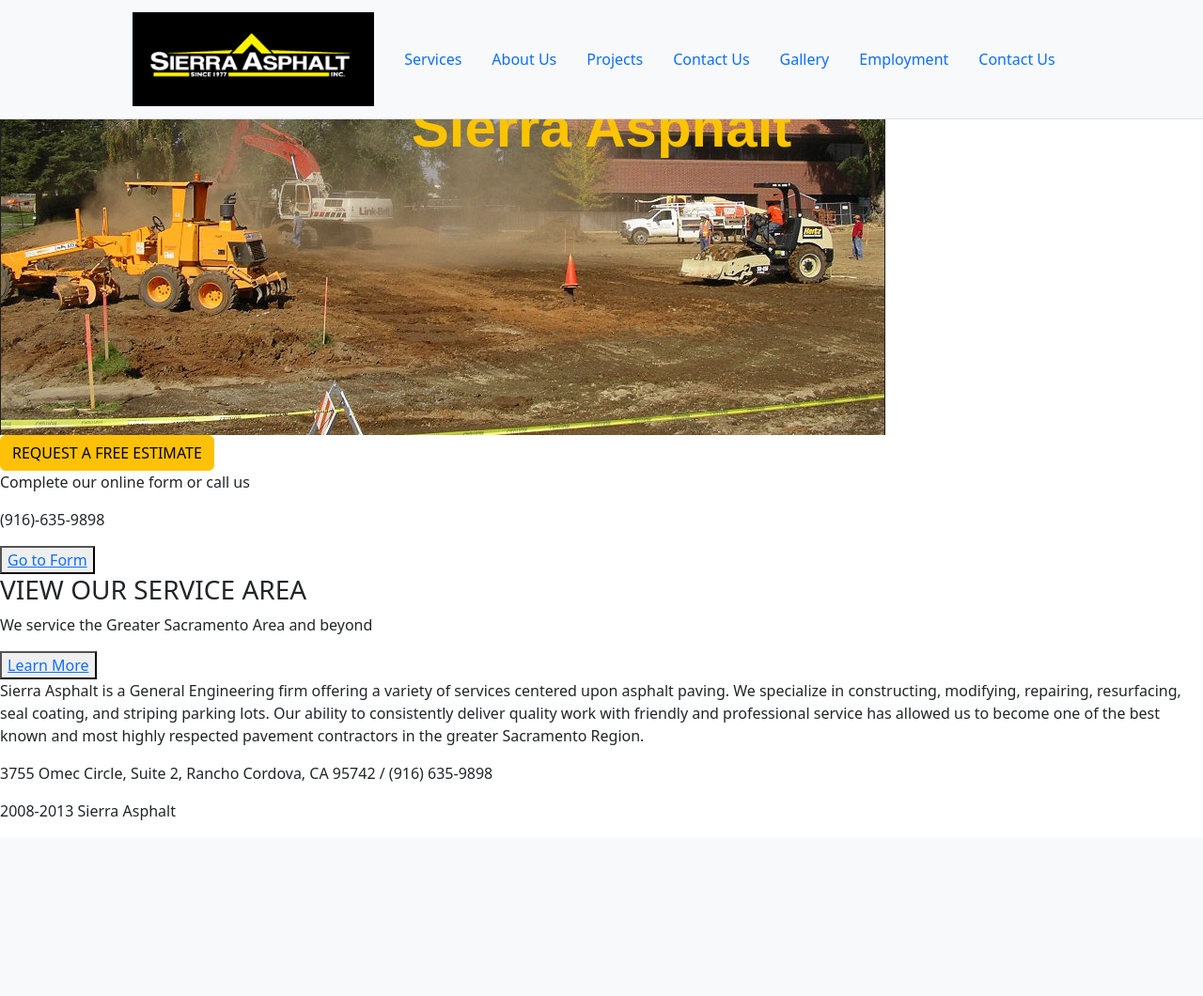
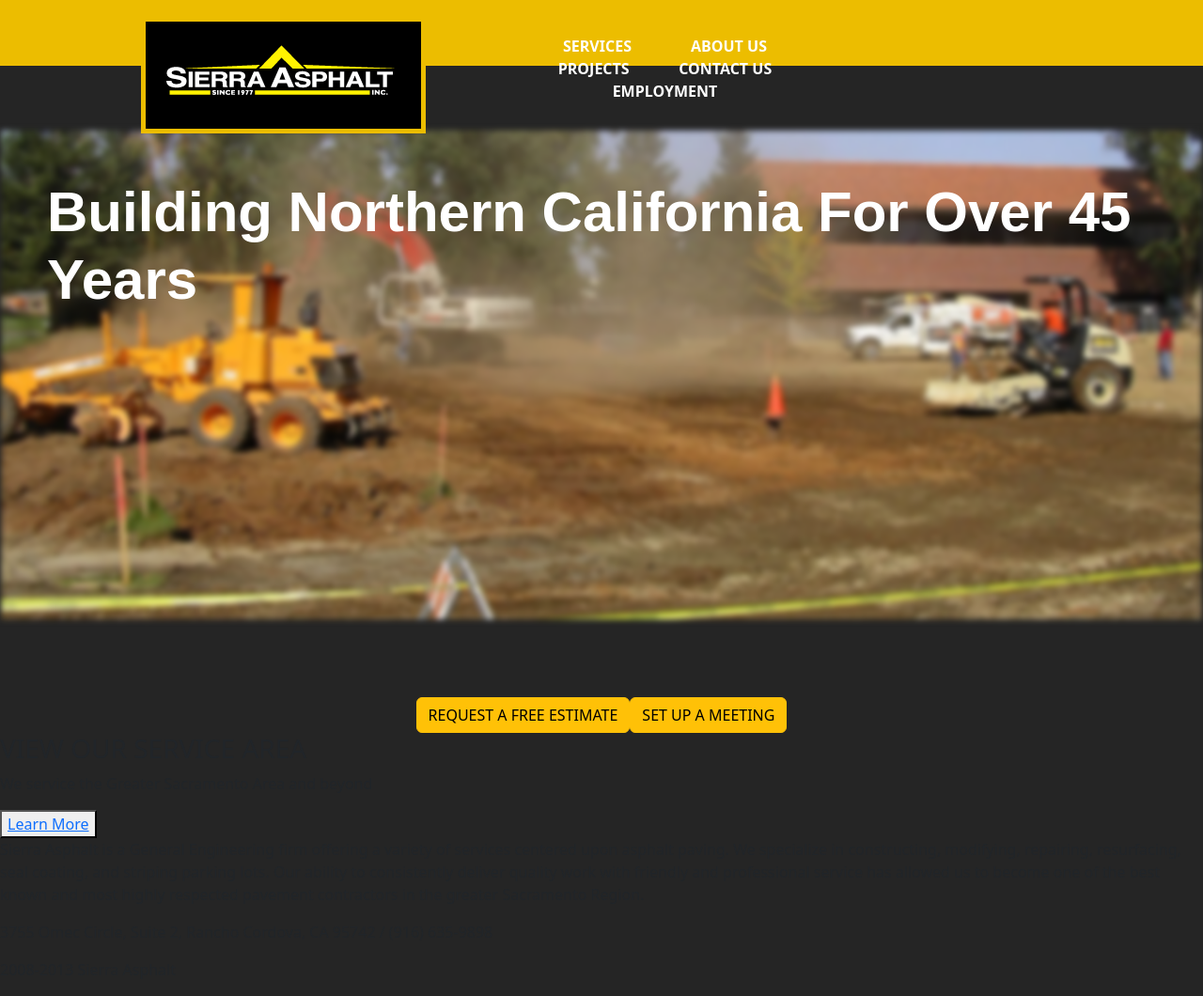
Before and after one commit to JaredGaastra/SieraAsphalt, a Flask app: page / in a window 1280 px wide. Shown: the whole page at 94% size. Before the commit the page ends 873 px from the top, so only its background shows below. Run offline with Flask 3, Linux system fonts and the light colour scheme.

Commit message:
face lift with some css and working db w/ WTForms involved

```diff
--- a/app.py
+++ b/app.py
@@ -1,18 +1,19 @@
 from flask import Flask, render_template, request, redirect, url_for, flash
+from flask_sqlalchemy import SQLAlchemy
 from model import db, Quotes
 from forms import QuoteForm
 
 
 
 app = Flask(__name__)
-
+db = SQLAlchemy(app)
 app.config['SQLALCHEMY_DATABASE_URI'] = 'postgresql:///Customers'
 app.config['SQLALCHEMY_TRACK_MODIFICATIONS'] = False
 app.config['SQLALCHEMY_ECHO'] = True
 app.config['SECRET_KEY'] = "secret"
+app.app_context().push()
 
-
-@app.route('/')
+@app.route('/', methods=['GET', 'POST'])
 def homepage():
     """Show homepage."""
 
@@ -23,10 +24,10 @@
     """Show estimate form."""
     form = QuoteForm()
     if form.validate_on_submit():
-        project_name = request.form.get('project_name')
-        project_description = request.form.get('project_description')
-        budget = request.form.get('budget')
-        start_date = request.form.get('start_date')
+        project_name = form.project_name.data
+        project_description = form.project_description.data
+        budget = form.budget.data
+        start_date = form.start_date.data
         flash(f"Project {project_name} has been created!")
         return redirect(url_for('homepage'))
     else:
--- a/static/homepage.css
+++ b/static/homepage.css
@@ -1,16 +1,71 @@
 .navbar{
-    background-color: black;
+    display: flex;
+    flex-flow: row wrap;
+    justify-content: space-around;
+    background: #ecbd00;
+    height: 70px;
+    padding: 0%;
+    z-index: 11;
+    align-content: space-around;
   }
+
+.main-buttons{
+    display: flex;
+    flex-direction: row;
+    align-items: center;
+    justify-content: center;
+    position: relative;
+    top: 0;
+    left: 0;
+}
+
+
+.a{
+    text-decoration: none;
+    color: rgb(255, 255, 255);
+    font-weight: bold;
+    padding: 10px;
+}
+.a:hover{
+    color: rgb(0, 0, 0);
+    background-color: #ffbb00;
+    border: 2px solid rgb(0, 0, 0);
+    transition: 0.1s;
+}
+.nav-links{
+    display: flex;
+    flex-flow: row wrap;
+    justify-content: space-around;
+    list-style: none;
+    width: 40%;
+    margin: 0 auto;
+    text-transform: uppercase;
+    text-decoration: none;
+    padding-right: 200px;
+  }
+
+
 
 .mainImage{
     display: flex;
+    align-self: flex-start;
     align-items: center;
     justify-content: center;
+    position: relative;
+    flex-direction: column;
+    width: 100%;
+    max-width: 100%;
+    filter: blur(3px);
+    height: auto;
+    bottom: 83px;
+    z-index: 10;
+
+
 }
 
 #title{
     font-size: 60px;
-    color: rgb(251, 196, 0);
+    color: rgb(255, 255, 255);
     font-family: 'Arial', Times, serif;
     font-weight: bold;
     z-index: 20;
@@ -19,13 +74,29 @@
     align-items: center;
     justify-content: center;
     position: relative;
-    top: 100px;
-
+    top: 120px;
+    padding: 0%;
+    text-transform: capitalize;
+    padding-left: 50px;
 }
 
 #btnq:hover{
     background-color: #ffbb00;
     color: rgb(0, 0, 0);
     border: 2px solid rgb(0, 0, 0);
-    transition: 0.5s;
+    transition: 0;
 }
+
+#body{
+    background-color: #252525;
+    padding: 0%;
+}
+
+.logo{
+    display: flex;
+    position: relative;
+    top: 5px;
+    left: 150px;
+    border: 5px solid #ecbd00;
+    padding-top: 5px;
+}
--- a/templates/estimate.html
+++ b/templates/estimate.html
@@ -8,6 +8,8 @@
 </head>
 <body>
     <form id="add-quote" method="post"></form>
+    <h1>Estimate Form</h1>
+
     {{ form.hidden_tag() }}
 
     {% for field in form %}
--- a/templates/homepage.html
+++ b/templates/homepage.html
@@ -9,50 +9,54 @@
     <link href="https://cdn.jsdelivr.net/npm/bootstrap@5.3.0/dist/css/bootstrap.min.css" rel="stylesheet" integrity="sha384-9ndCyUaIbzAi2FUVXJi0CjmCapSmO7SnpJef0486qhLnuZ2cdeRhO02iuK6FUUVM" crossorigin="anonymous" data-bs-theme="dark">
     <title>Homepage</title>
 </head>
-<body>
+<body id="body">
 
-  <div class="container-fluid">
-    <nav class="navbar fixed-top navbar-expand-lg bg-body-tertiary justify-content-center border-bottom">
-      <a class="navbar-brand" href="/"><img src="/photos/a.png" alt="Sierra Asphalt" class="img-fluid" style="max-height: 100px;"></a>
-      <ul class="nav justify-content-center"> <!-- Use justify-content-center class -->
-        <li class="nav-item"><a class="nav-link" aria-current="page" href="">Services</a></li>
-        <li class="nav-item"><a class="nav-link" aria-current="page" href="">About Us</a></li>
-        <li class="nav-item"><a class="nav-link" aria-current="page" href="">Projects</a></li>
-        <li class="nav-item"><a class="nav-link" aria-current="page" href="">Contact Us</a></li>
-        <li class="nav-item"><a class="nav-link" aria-current="page" href="">Gallery</a></li>
-        <li class="nav-item"><a class="nav-link" aria-current="page" href="">Employment</a></li>
-        <li class="nav-item"><a class="nav-link" aria-current="page" href="">Contact Us</a></li>
+
+
+    <nav class="navbar">
+
+      <div class="logo">
+        <img src="/photos/a.png" alt="">
+      </div>
+
+
+      <ul class="nav-links">
+        <li><a class="a" href="">Services</a></li>
+        <li><a class="a" href="">About Us</a></li>
+        <li><a class="a" href="">Projects</a></li>
+        <li><a class="a" href="">Contact Us</a></li>
+        <li><a class="a" href="">Employment</a></li>
       </ul>
     </nav>
-  </div>
 
-    <h1 id="title">Sierra Asphalt</h1>
+
+
+    <h1 id="title">Building Northern California for over 45 years</h1>
 
       <div class="mainFrame">
         <img class="mainImage" src="/photos/b.png" alt="">
+
+        <div class="main-buttons">
+            <a href="/estimate" id="btnq" type="button" class="btn btn-small btn-warning" > REQUEST A FREE ESTIMATE</a>
+            <a href="/estimate" id="btnm" type="button" class="btn btn-small btn-warning" > SET UP A MEETING</a>
+        </div>
+
       </div>
 
-      <div id="banner1">
-        <div id="quote">
-          <form action="/estimate">
-            <button id="btnq" type="button" class="btn btn-small btn-warning"> REQUEST A FREE ESTIMATE </button>
-            <p>Complete our online form or call us</p>
-            <p>(916)-635-9898</p>
-            <button> <a href="">Go to Form</a> </button>
-          </form>
-        </div>
+
+
 
         <div id="services">
             <h3>VIEW OUR SERVICE AREA</h3>
             <p>We service the Greater Sacramento Area and beyond</p>
             <button> <a href="">Learn More</a> </button>
         </div>
-    </div>
+
 
 
     <p>Sierra Asphalt is a General Engineering firm offering a variety of services centered upon asphalt paving. We specialize in constructing, modifying, repairing, resurfacing, seal coating, and striping parking lots. Our ability to consistently deliver quality work with friendly and professional service has allowed us to become one of the best known and most highly respected pavement contractors in the greater Sacramento Region.</p>
 
-    <footer>
+    <footer id="footer">
         <p>3755 Omec Circle, Suite 2, Rancho Cordova, CA 95742 / (916) 635-9898</p>
         <p> 2008-2013 Sierra Asphalt</p>
     </footer>
```
